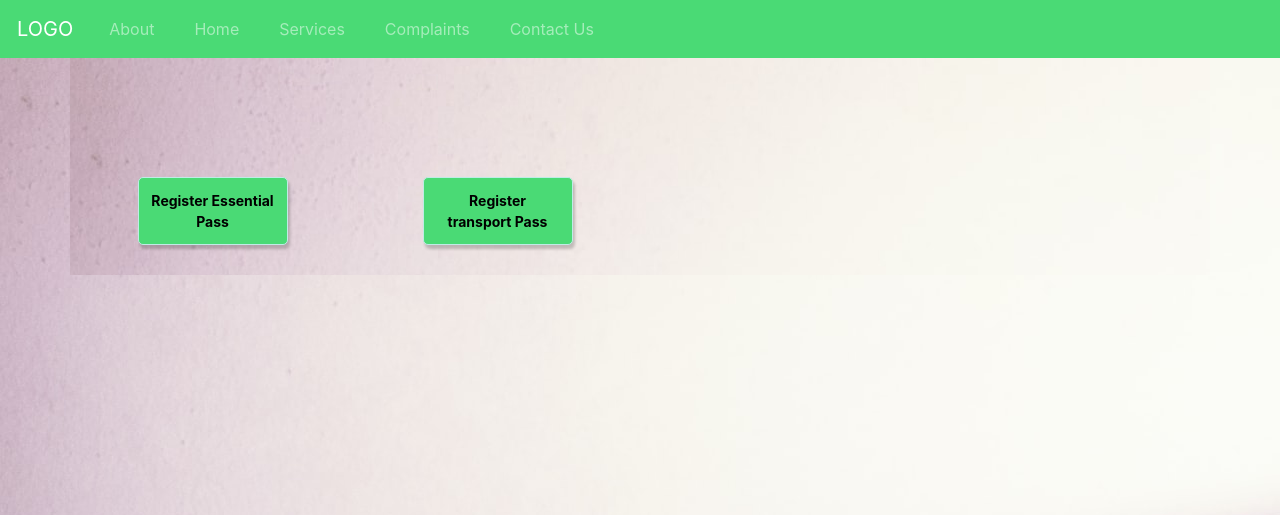
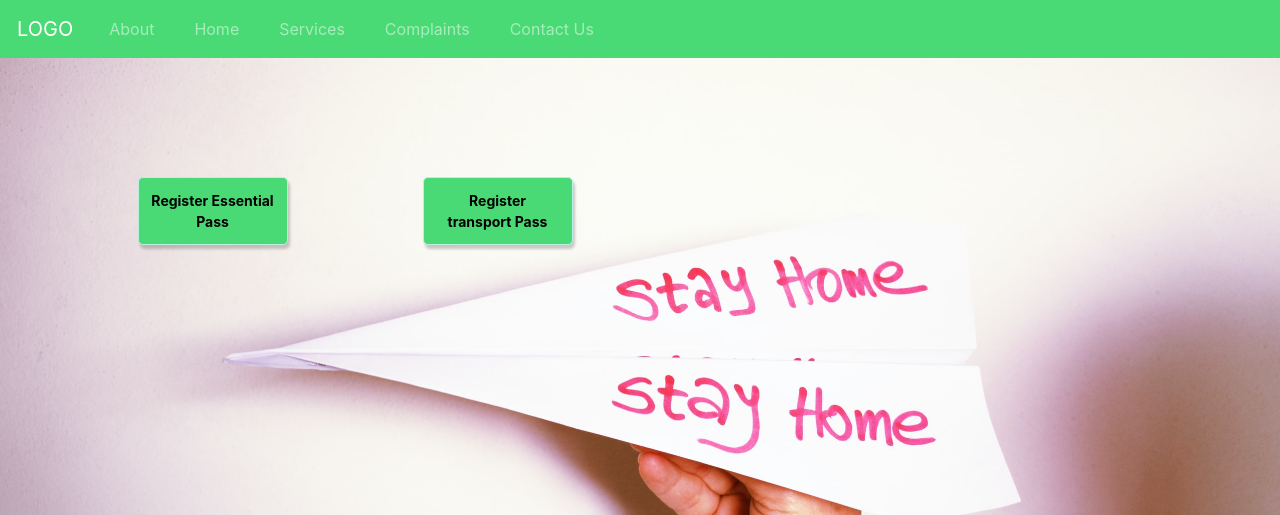
Before and after one commit to Ragav-Subramanian/Covid--19-Hackathon-Website, a PHP site: page /home.html in a window 1280 px wide. Shown: the top 515 px of the page. Run offline with PHP 8.4, Linux system fonts and the light colour scheme.

Commit message:
[home]: corrections

```diff
--- a/css/home.css
+++ b/css/home.css
@@ -121,4 +121,6 @@
 
 .main-home{
   background-image: url("../assets/stayhome.jpeg");
+  background-size: cover;
+  background-repeat: no-repeat;
 }
--- a/home.html
+++ b/home.html
@@ -37,7 +37,7 @@
           </ul>
         </div>
       </nav>
-      <div class="container main-home">
+      <div class="container">
               <div class="row">
                 <div class="col-md-3 col-sm-hidden"></div>
                 <div class="col-md-6 col-sm-12"></div>
```
